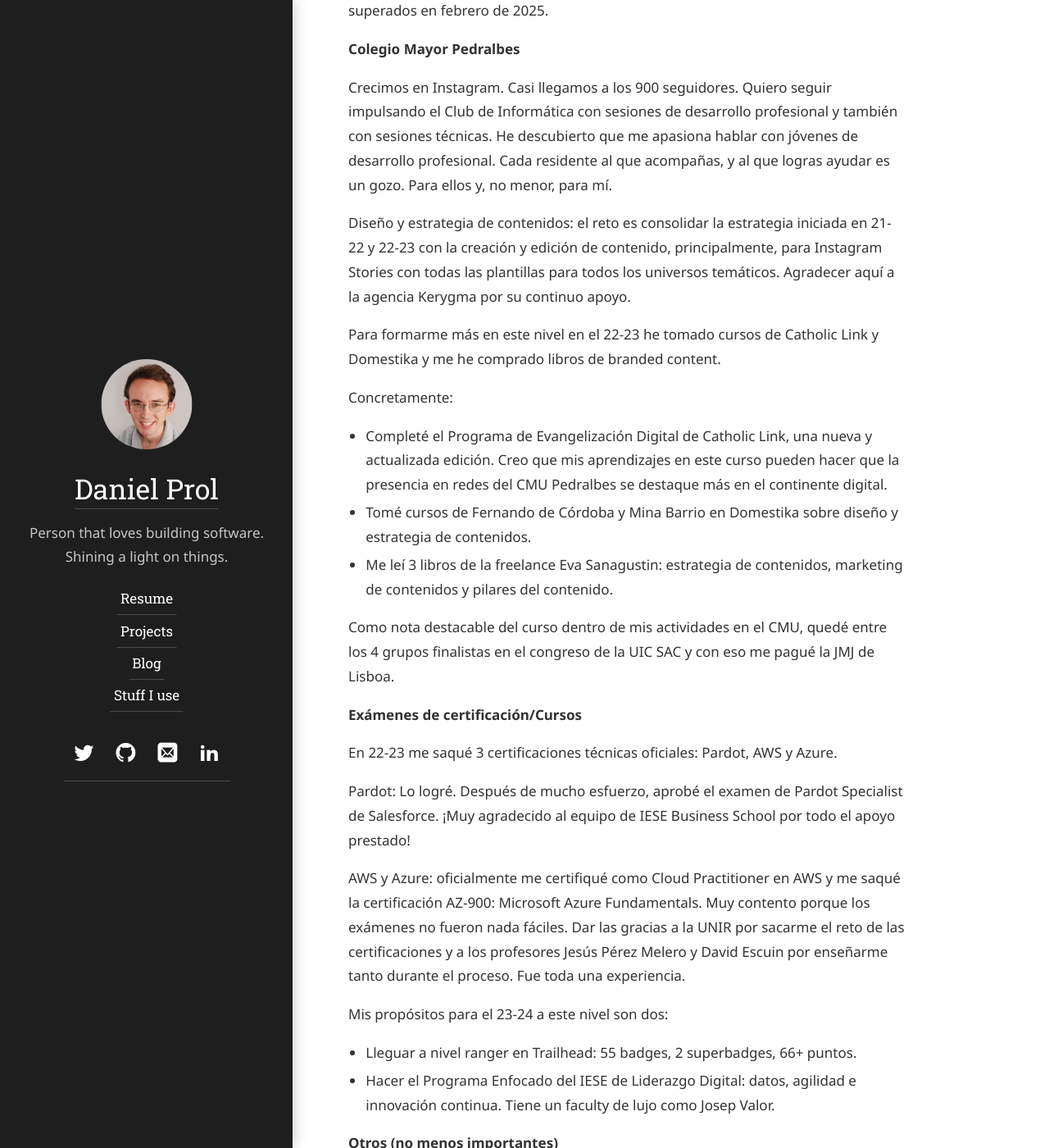
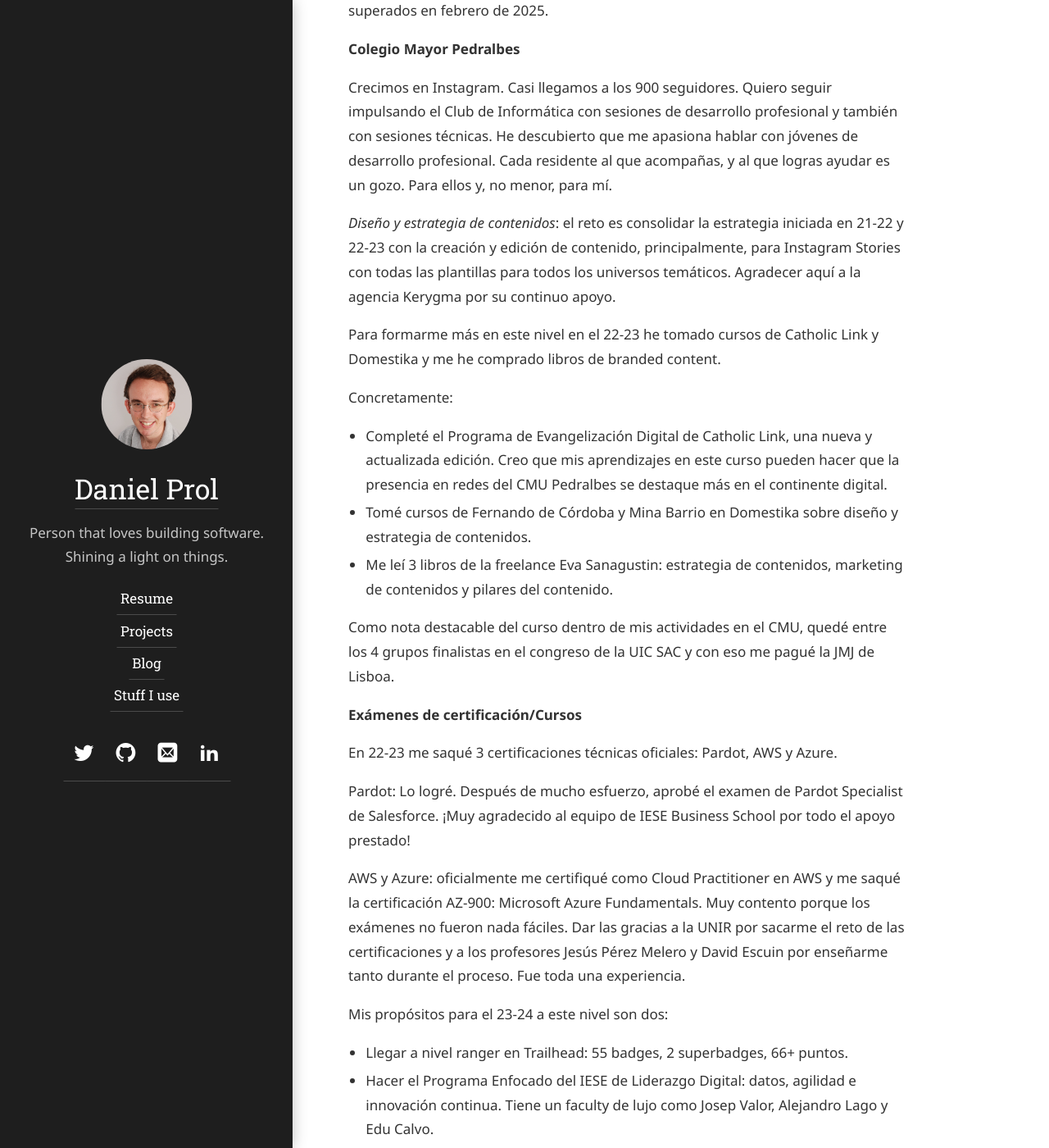
Before and after one commit to dprol/dprol.github.io, a Jekyll site: the page built from hydejack/_posts/2023-07-15-goals-23-24.md, in a window 1280 px wide and 1400 px high, scrolled down 2073 px. Shown: the whole window at 82% size. Built offline with Jekyll 4.4.1, drawn with Linux system fonts in a browser that asks for light colours; some web fonts are replaced.

Commit message:
Update 2023-07-15-goals-23-24.md

```diff
--- a/hydejack/_posts/2023-07-15-goals-23-24.md
+++ b/hydejack/_posts/2023-07-15-goals-23-24.md
@@ -28,7 +28,7 @@
 
 Crecimos en Instagram. Casi llegamos a los 900 seguidores. Quiero seguir impulsando el Club de Informática con sesiones de desarrollo profesional y también con sesiones técnicas. He descubierto que me apasiona hablar con jóvenes de desarrollo profesional. Cada residente al que acompañas, y al que logras ayudar es un gozo. Para ellos y, no menor, para mí.
 
-Diseño y estrategia de contenidos: el reto es consolidar la estrategia iniciada en 21-22 y 22-23 con la creación y edición de contenido, principalmente, para Instagram Stories con todas las plantillas para todos los universos temáticos. Agradecer aquí a la agencia Kerygma por su continuo apoyo.
+*Diseño y estrategia de contenidos*: el reto es consolidar la estrategia iniciada en 21-22 y 22-23 con la creación y edición de contenido, principalmente, para Instagram Stories con todas las plantillas para todos los universos temáticos. Agradecer aquí a la agencia Kerygma por su continuo apoyo.
 
 Para formarme más en este nivel en el 22-23 he tomado cursos de Catholic Link y Domestika y me he comprado libros de branded content.
 
@@ -49,8 +49,8 @@
 
 Mis propósitos para el 23-24 a este nivel son dos:
 
-- Lleguar a nivel ranger en Trailhead: 55 badges, 2 superbadges, 66+ puntos.
-- Hacer el Programa Enfocado del IESE de Liderazgo Digital: datos, agilidad e innovación continua. Tiene un faculty de lujo como Josep Valor.
+- Llegar a nivel ranger en Trailhead: 55 badges, 2 superbadges, 66+ puntos.
+- Hacer el Programa Enfocado del IESE de Liderazgo Digital: datos, agilidad e innovación continua. Tiene un faculty de lujo como Josep Valor, Alejandro Lago y Edu Calvo.
 
 **Otros (no menos importantes)**
 
```
